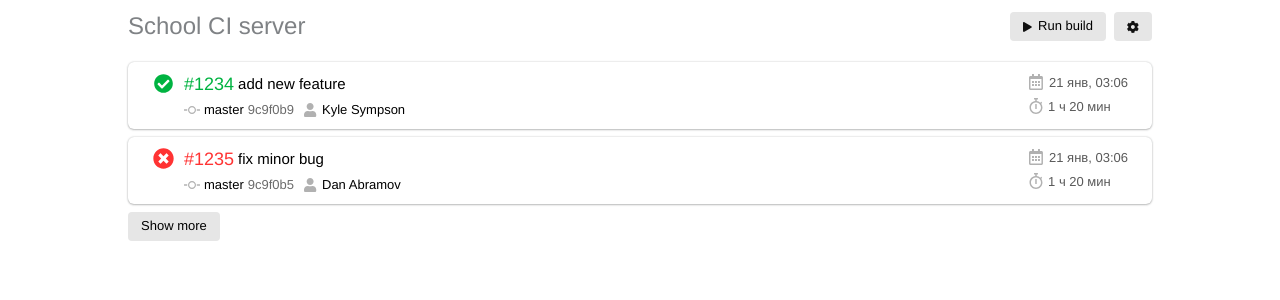
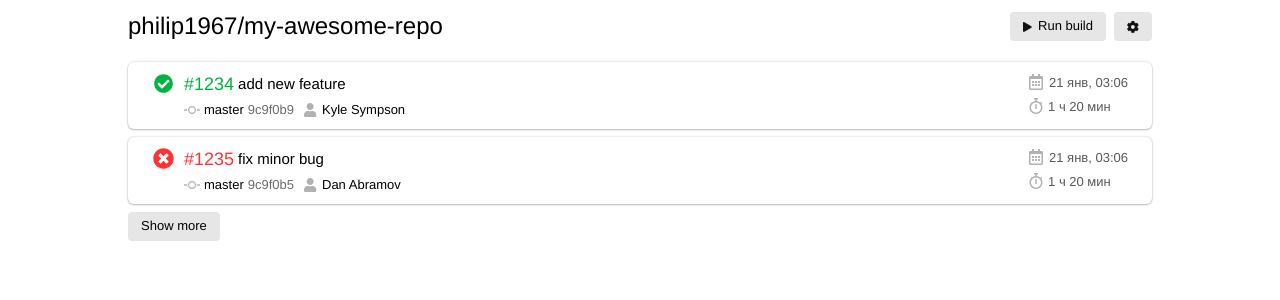
Before and after one commit to frontstall/shri-task05, a React (Create React App) app: page /builds in a window 1280 px wide. Shown: the top 300 px of the page. Built offline with nearby package versions, Linux system fonts and the light colour scheme; a web font is replaced by a local one.

Commit message:
refactor header

```diff
--- a/src/components/HeaderUI/index.jsx
+++ b/src/components/HeaderUI/index.jsx
@@ -31,18 +31,20 @@ Container.defaultProps = {
   children: '',
 };
 
-const Logo = ({ children }) => (
-  <Link to="/" className="Header-Logo">
+const Logo = ({ children, route = '#' }) => (
+  <Link to={route} className="Header-Logo">
     {children}
   </Link>
 );
 
 Logo.propTypes = {
   children: PropTypes.node,
+  route: PropTypes.string,
 };
 
 Logo.defaultProps = {
   children: '',
+  route: '#',
 };
 
 const Menu = ({ children }) => (
--- a/src/features/HistoryPage/index.jsx
+++ b/src/features/HistoryPage/index.jsx
@@ -20,9 +20,9 @@ const HistoryPage = () => {
   return (
     <div className="MainLayout">
       <HeaderUI.Container>
-        <HeaderUI.Logo>
-          <Heading>
-            School CI server
+        <HeaderUI.Logo route="#">
+          <Heading color="accent">
+            philip1967/my-awesome-repo
           </Heading>
         </HeaderUI.Logo>
         <HeaderUI.Menu>
--- a/src/features/MainPage/index.jsx
+++ b/src/features/MainPage/index.jsx
@@ -31,7 +31,7 @@ const copyrightRoutes = [
 const MainPage = () => (
   <div className="MainLayout">
     <HeaderUI.Container>
-      <HeaderUI.Logo>
+      <HeaderUI.Logo route="#">
         <Heading>
           School CI server
         </Heading>
--- a/src/features/SettingsPage/index.jsx
+++ b/src/features/SettingsPage/index.jsx
@@ -20,7 +20,7 @@ const {
 const SettingsPage = () => (
   <div className="MainLayout">
     <HeaderUI.Container>
-      <HeaderUI.Logo>
+      <HeaderUI.Logo route="/">
         <Heading>
           School CI server
         </Heading>
```
Also changed, not shown: src/components/HeaderUI/Readme.md.
